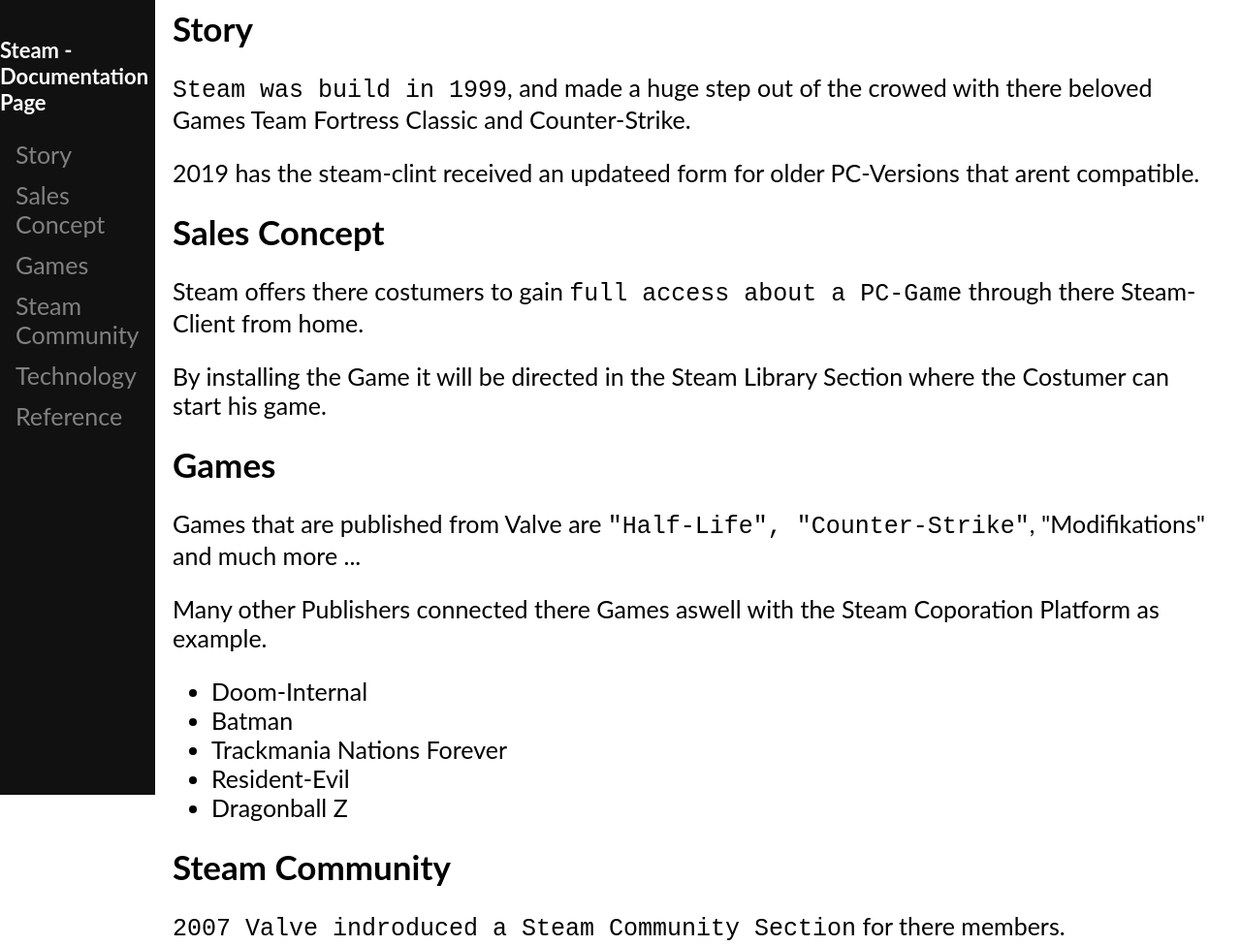
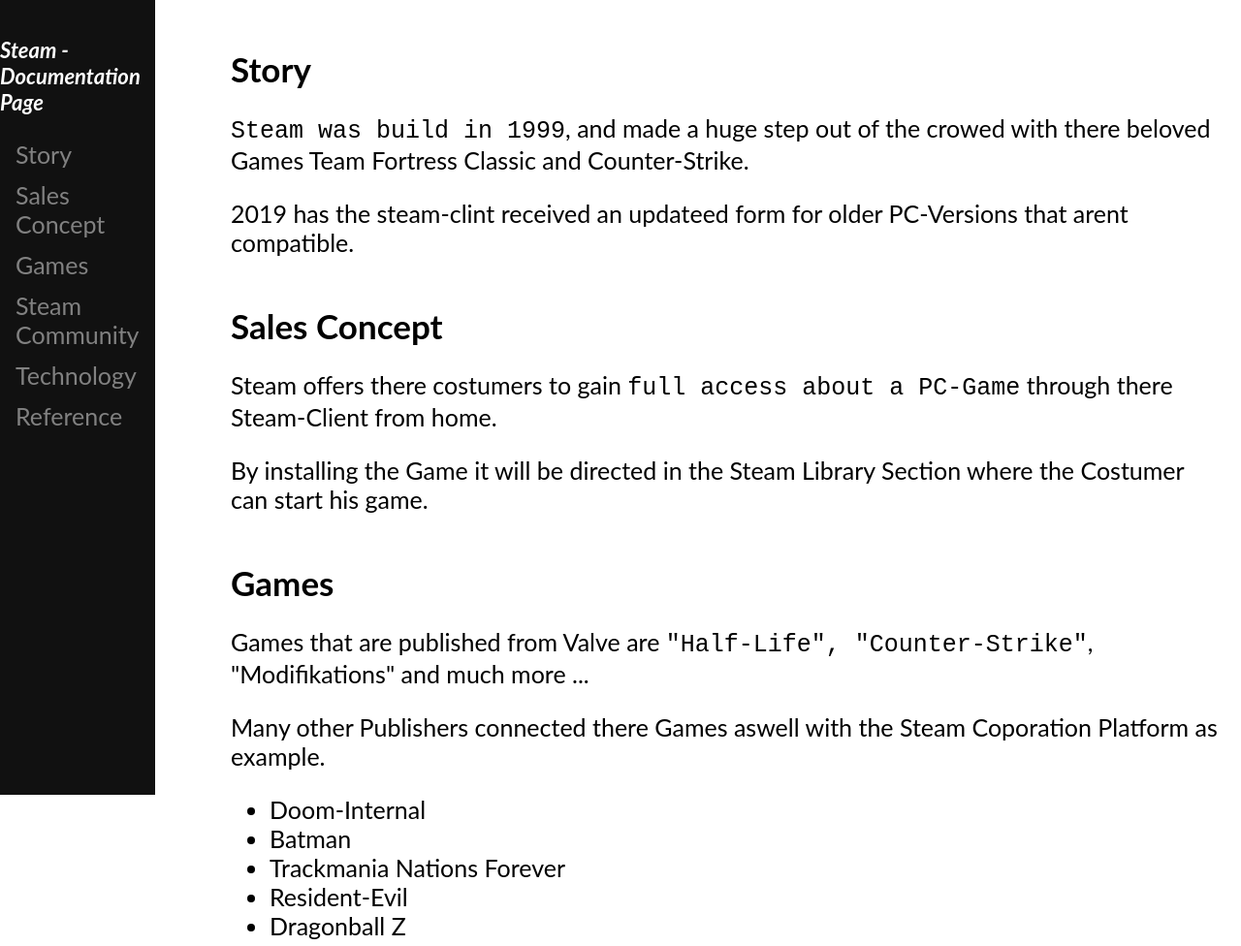
Before and after one commit to Deathpfhrot/Documentation_Page, a plain HTML site: page index.html in a window 1280 px wide. Shown: the top 976 px of the page at 97% size. Drawn offline with Linux system fonts and the light colour scheme.

Commit message:
Distance Check

```diff
--- a/index.html
+++ b/index.html
@@ -5,7 +5,7 @@
         <link rel="stylesheet" href="style.css">
         <nav id="navbar">
             <header>
-                <h1>Steam - Documentation Page</h1>
+                <h1><em>Steam - Documentation Page</em></h1>
                 <a href="#Story" class="nav-link">Story</a>
                 <a href="#Sales_Concept" class="nav-link">Sales Concept</a>
                 <a href="#Games" class="nav-link">Games</a>
--- a/style.css
+++ b/style.css
@@ -53,3 +53,7 @@
       font-weight: bold;
       font-size: 35px;
   }
+
+  section{
+      margin: 50px 0 0px 60px;
+  }
```
